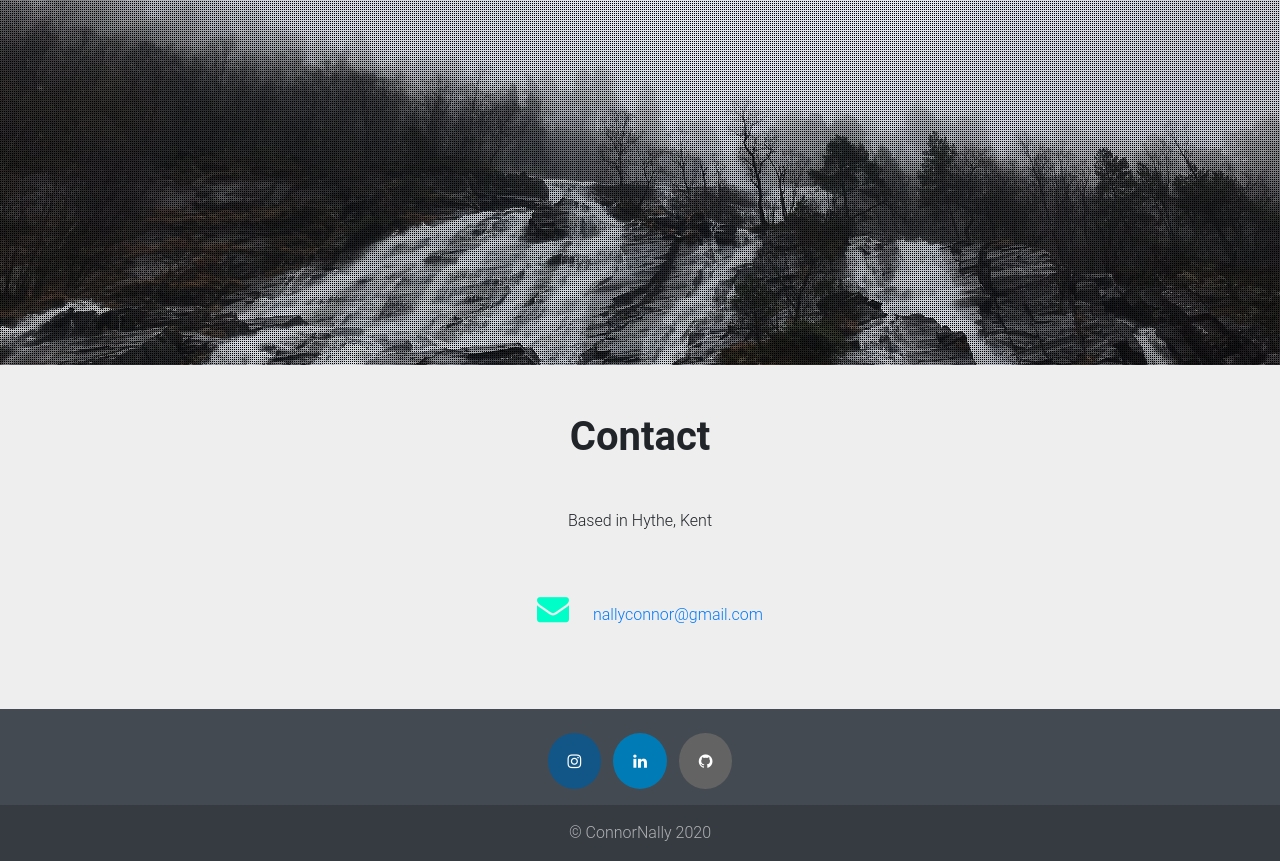
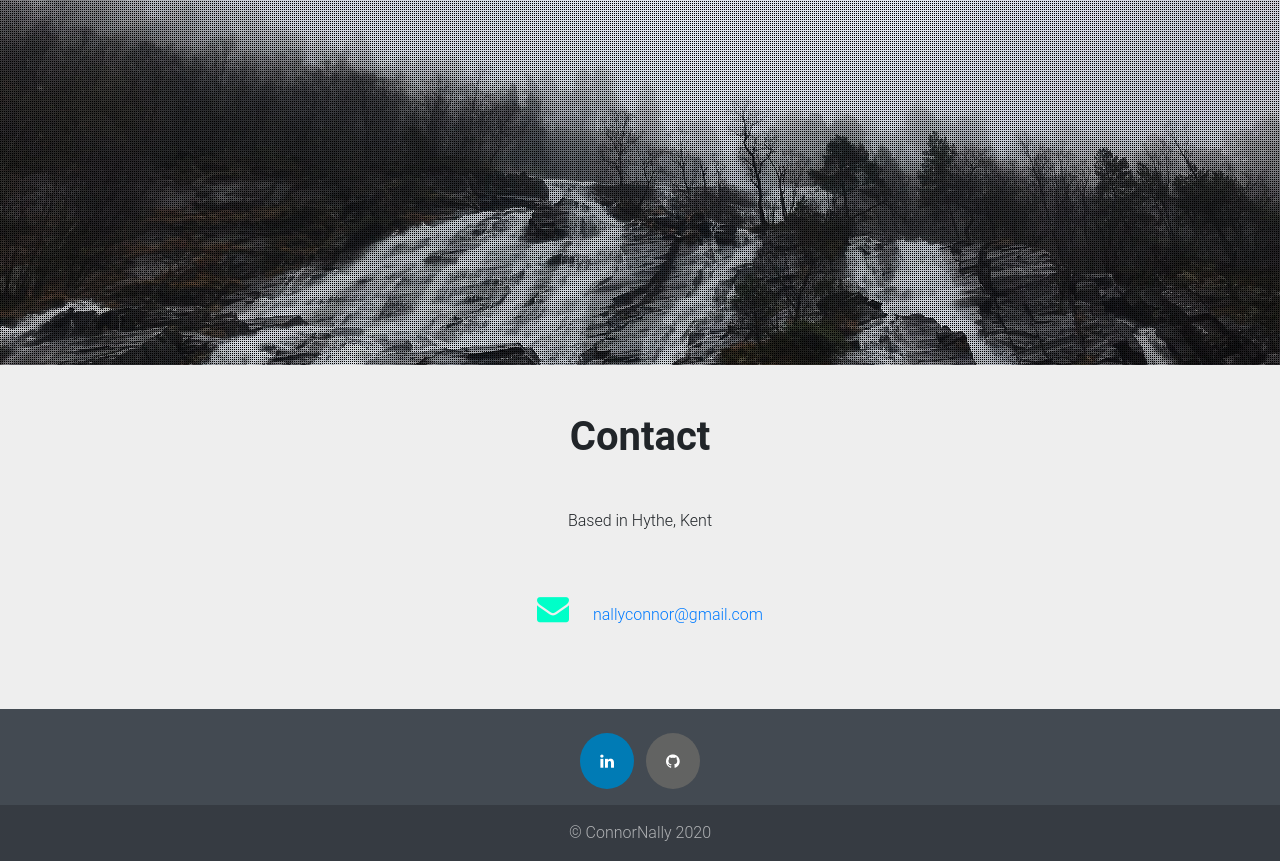
Before and after one commit to ConnorNally/Portfoli_2020, a website: page index.html in a window 1280 px wide. Shown: the part 4107-4968 px from the top of the page. Drawn offline with nearby package versions, Linux system fonts and the light colour scheme.

Commit message:
Update index.html

```diff
--- a/index.html
+++ b/index.html
@@ -291,9 +291,6 @@
       <!-- Social buttons -->
       <ul class="list-unstyled list-inline text-center">
         <li class="list-inline-item">
-          <a href="https://www.instagram.com/connornally/" class="fa fa-instagram"></a>
-        </li>
-        <li class="list-inline-item">
           <a href="https://www.linkedin.com/in/connor-nally-19004a193/" class="fa fa-linkedin"></a>
         </li>
         <li class="list-inline-item">
```
